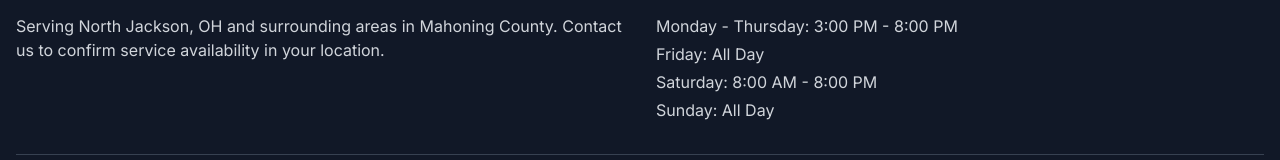
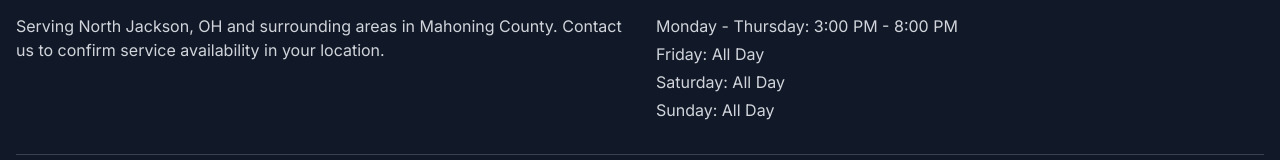
Before and after one commit to KuraiDevelopment/HarkerEnterprises, a Next.js app: page / in a window 1280 px wide. Shown: the part 5115-5275 px from the top of the page. Built offline with nearby package versions, Linux system fonts and the light colour scheme.

Commit message:
Update Footer.tsx

```diff
--- a/src/components/Footer.tsx
+++ b/src/components/Footer.tsx
@@ -84,7 +84,7 @@ export default function Footer() {
               <div className="text-gray-300 space-y-1">
                 <div>Monday - Thursday: 3:00 PM - 8:00 PM</div>
                 <div>Friday: All Day</div>
-                <div>Saturday: 8:00 AM - 8:00 PM</div>
+                <div>Saturday: All Day</div>
                 <div>Sunday: All Day</div>
               </div>
             </div>
```
